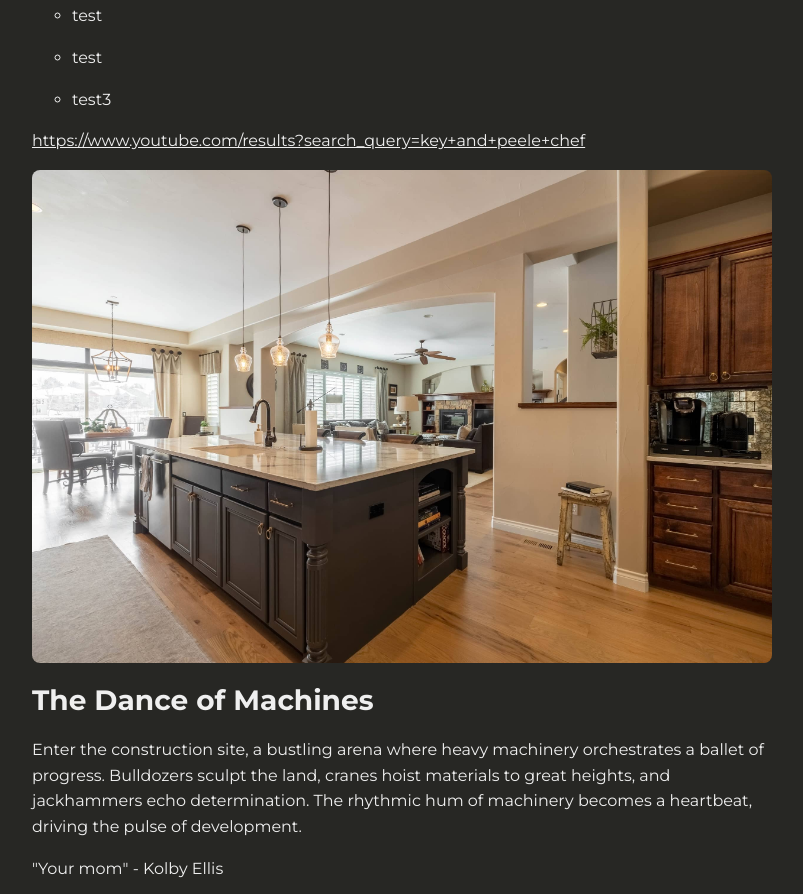
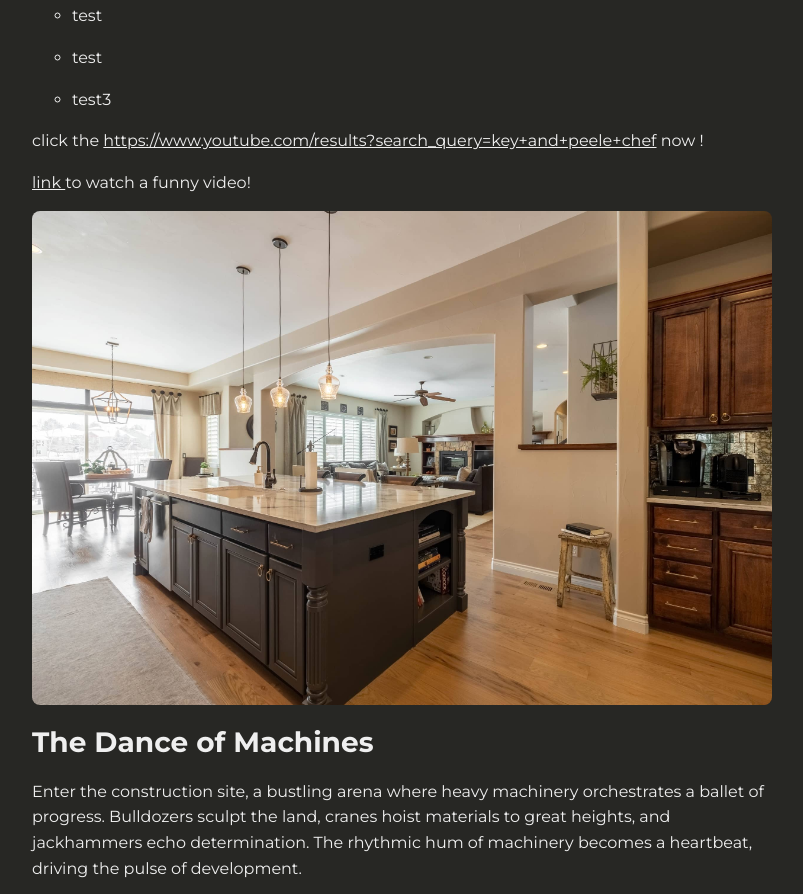
Before and after one commit to KolbyEllis/elite_earthworks, an Eleventy site: page src/content/blog/hello-this-is-a-test.md in a window 1280 px wide. Shown: the part 1234-2128 px from the top of the page, without its empty margins (48-851 px from the left). Built offline with nearby package versions, Linux system fonts and the light colour scheme; Eleventy itself is replaced by a stand-in of ours; files that its build step writes are made by us from their sources.

Commit message:
Update Blog “hello-this-is-a-test”

```diff
--- a/src/content/blog/hello-this-is-a-test.md
+++ b/src/content/blog/hello-this-is-a-test.md
@@ -20,9 +20,13 @@ Every construction project begins with a blueprint – a detailed plan outlining
 2. test
 3. test3
 
-<https://www.youtube.com/results?search_query=key+and+peele+chef>
+click the <https://www.youtube.com/results?search_query=key+and+peele+chef> now !
+
+<a href="<https://www.youtube.com/results?search_query=key+and+peele+chef>">link </a> to watch a funny video!
 
 
+
+[](https://eliteearthworks.netlify.app/)[](https://www.youtube.com/results?search_query=key+and+peele+chef)
 
 ![test](/assets/images/blog/landing.jpg "clean")
 
```
